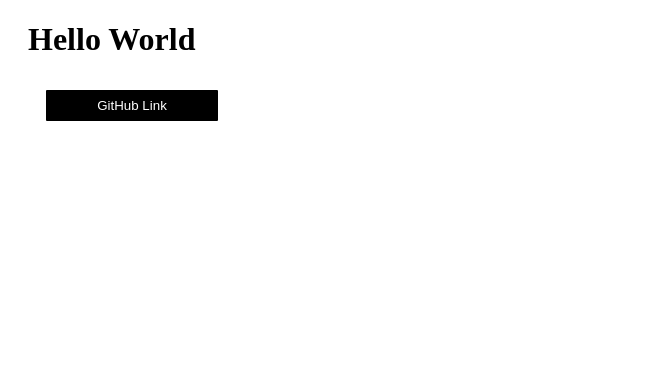
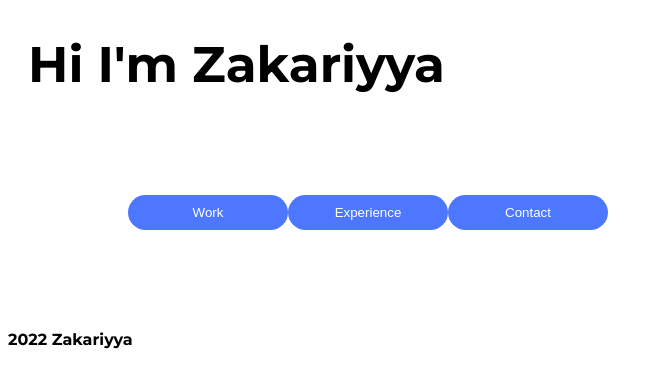
Before and after one commit to Zakariyya98/UserInterface, a React (Create React App) app: page / in a window 1280 px wide. Shown: the top 388 px of the page, without its empty margins (0-663 px from the left). Built offline with nearby package versions, Linux system fonts and the light colour scheme.

Commit message:
Created the baseline for my Portfolio

```diff
--- a/src/App.js
+++ b/src/App.js
@@ -1,16 +1,13 @@
-//import Header from './components/Header';
+import Header from './components/Header';
+import Footer from './components/Footer';
 //import Footer from './components/Footer';
 import { ContainerDiv } from './components/styles/Container.styled'
-import Button from './components/UI/Button.styles';
 
 function App() {
   return (
     <>
-    <ContainerDiv>
-    <h1>Hello World</h1>
-    <Button>GitHub Link</Button>
-    </ContainerDiv>
-
+      <Header />
+      <Footer />
     </>
   );
 }
--- a/src/components/Footer.js
+++ b/src/components/Footer.js
@@ -1,10 +1,14 @@
 import React from "react";
+import { FooterName } from "./Footer.styled";
 
 function Footer() {
     return (
         <div>
-            <h3>2022 Zakariyya Ahmed</h3>
+            <FooterName>
+                2022 Zakariyya
+            </FooterName>
         </div>
+
     )
 }
 
--- /dev/null
+++ b/src/components/Footer.styled.jsx
@@ -0,0 +1,6 @@
+import styled from 'styled-components';
+
+export const FooterName = styled.h3`
+font-family: 'Montserrat', sans-serif;
+font-size: 16px;
+`
--- a/src/components/Header.js
+++ b/src/components/Header.js
@@ -1,10 +1,18 @@
 import React from "react";
+import { NameHeading } from "./Header.styled";
+import { ButtonContainer, ContainerDiv } from "./styles/Container.styled";
+import HeaderButton from "./UI/Button.styled";
 
 function Header() {
     return (
-        <div>
-            <h1>Welcome to my Portfolio</h1>
-        </div>
+        <ContainerDiv>
+            <NameHeading>Hi I'm Zakariyya</NameHeading>
+                <ButtonContainer>
+                    <HeaderButton>Work</HeaderButton>
+                    <HeaderButton>Experience</HeaderButton>
+                    <HeaderButton>Contact</HeaderButton>
+                </ButtonContainer>
+        </ContainerDiv>
     )
 }
 
--- /dev/null
+++ b/src/components/Header.styled.jsx
@@ -0,0 +1,6 @@
+import styled, { css } from 'styled-components';
+
+export const NameHeading = styled.h1`
+font-family: 'Montserrat', sans-serif;
+font-size: 50px;
+`
--- /dev/null
+++ b/src/components/UI/Button.styled.jsx
@@ -0,0 +1,12 @@
+import styled, {css} from 'styled-components';
+
+const HeaderButton = styled.button`
+padding: 10px;
+width: 10rem;
+border: none;
+border-radius: 20px;
+border-color: #4D77FF;
+background-color: #4D77FF;
+color: white;
+`
+export default HeaderButton;
--- a/src/components/UI/Button.styles.jsx
+++ /dev/null
@@ -1,22 +0,0 @@
-import React from "react";
-import { render } from "react-dom";
-import styled, {css} from 'styled-components';
-
-const Button = styled.button`
-display: inline-block;
-border-radius: 3px;
-padding: 0.5rem 0;
-margin: 0.5rem 1rem;
-width: 11rem;
-background: black;
-color: white;
-border: 2px solid white;
-
-${props => props.primary && css`
-background: white;
-color: black
-
-`}
-`
-
-export default Button;
--- a/src/components/styles/Container.styled.js
+++ b/src/components/styles/Container.styled.js
@@ -6,3 +6,9 @@ max-width: 100%;
 padding: 0 20px;
 margin: 0 auto;
 `
+
+export const ButtonContainer = styled.div`
+width: 500px;
+max-width: 100%;
+margin: 100px;
+`
--- /dev/null
+++ b/src/index.css
@@ -0,0 +1 @@
+@import url('https://fonts.googleapis.com/css2?family=Montserrat:ital,wght@0,100;0,200;0,300;0,400;0,500;0,600;0,700;0,800;0,900;1,100;1,200;1,300;1,400;1,500;1,600;1,700;1,800;1,900&display=swap');
--- a/src/index.js
+++ b/src/index.js
@@ -1,6 +1,7 @@
 import React from 'react';
 import ReactDOM from 'react-dom';
 import App from './App';
+import './index.css';
 
 ReactDOM.render(
   <React.StrictMode>
```
